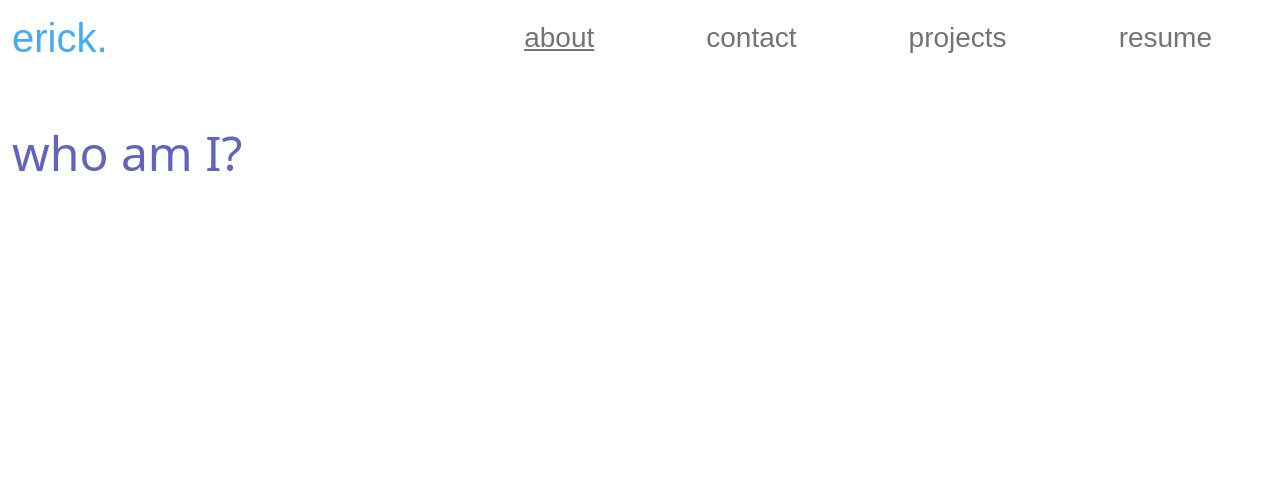
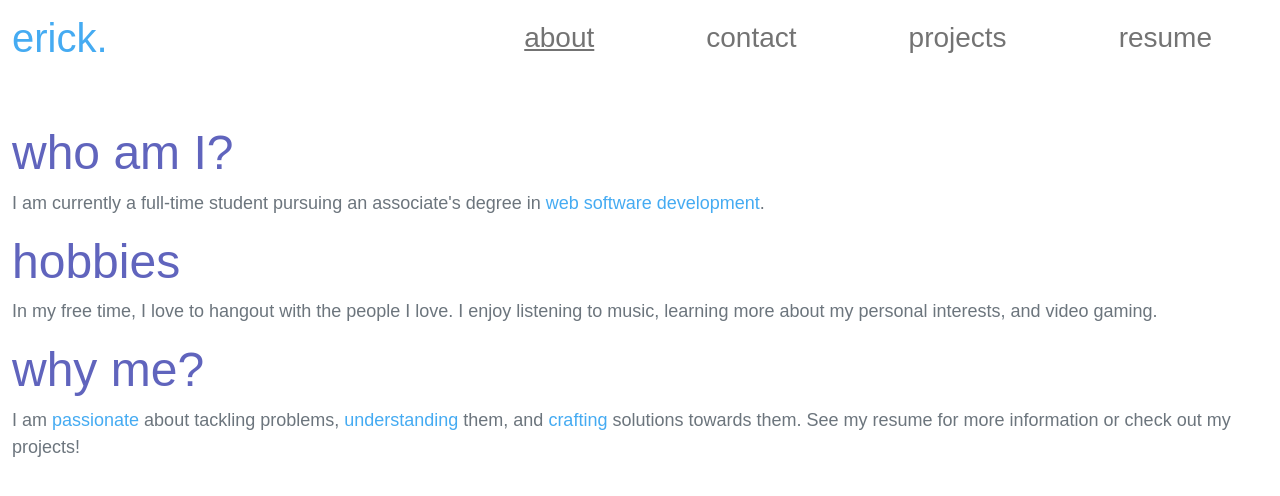
Before and after one commit to erickr19/portfolio, a plain HTML site: page portfolio/index.html in a window 1280 px wide. Drawn offline with nearby package versions, Linux system fonts and the light colour scheme; a web font is replaced by a local one.

Commit message:
Continuing work on content

```diff
--- a/portfolio/index.html
+++ b/portfolio/index.html
@@ -1,11 +1,13 @@
 <!DOCTYPE html>
 <html lang="en">
+
 <head>
     <meta charset="UTF-8">
     <meta http-equiv="X-UA-Compatible" content="IE=edge">
     <meta name="viewport" content="width=device-width, initial-scale=1.0">
     <!-- Import Bootstrap -->
-    <link href="https://cdn.jsdelivr.net/npm/bootstrap@5.1.3/dist/css/bootstrap.min.css" rel="stylesheet" integrity="sha384-1BmE4kWBq78iYhFldvKuhfTAU6auU8tT94WrHftjDbrCEXSU1oBoqyl2QvZ6jIW3" crossorigin="anonymous">
+    <link href="https://cdn.jsdelivr.net/npm/bootstrap@5.1.3/dist/css/bootstrap.min.css" rel="stylesheet"
+        integrity="sha384-1BmE4kWBq78iYhFldvKuhfTAU6auU8tT94WrHftjDbrCEXSU1oBoqyl2QvZ6jIW3" crossorigin="anonymous">
     <!-- Google Fonts -->
     <link rel="preconnect" href="https://fonts.googleapis.com">
     <link rel="preconnect" href="https://fonts.gstatic.com" crossorigin>
@@ -15,18 +17,21 @@
     <!-- Title -->
     <title>about me</title>
 </head>
-<body class="bg-aliceblue">
+
+<body class="bg-aliceblue font-palanquin">
     <nav class="navbar navbar-expand-lg navbar-light mb-5">
-        <div class="container-fluid font-palanquin">
+        <div class="container-fluid">
             <a href="#" class="mb-0 fs-1 text-coolblue text-decoration-none">erick.</a>
-            <button class="navbar-toggler" type="button" data-bs-toggle="collapse" data-bs-target="#navbarNav" aria-controls="navbarNav" aria-expanded="false" aria-label="Toggle navigation">
+            <button class="navbar-toggler" type="button" data-bs-toggle="collapse" data-bs-target="#navbarNav"
+                aria-controls="navbarNav" aria-expanded="false" aria-label="Toggle navigation">
                 <span class="navbar-toggler-icon"></span>
             </button>
             <div class="collapse navbar-collapse justify-content-end" id="navbarNav">
                 <ul class="navbar-nav">
                     <!-- about link -->
                     <li class="nav-item px-5">
-                        <a href="#" class="nav-link fs-3 flex-grow-1 text-decoration-underline" aria-current="page">about</a>
+                        <a href="#" class="nav-link fs-3 flex-grow-1 text-decoration-underline"
+                            aria-current="page">about</a>
                     </li>
                     <!-- contact link -->
                     <li class="nav-item px-5">
@@ -45,7 +50,30 @@
         </div>
     </nav>
     <div class="container-fluid">
-        <h1 class="text-purple fs-custom-48">who am I?</h1>
+        <div class="row flex-column">
+        <!-- who am I section -->
+            <div class="col">
+                <h1 class="text-purple fs-custom-header">who am I?</h1>
+                <p class="text-secondary mt-2 fs-custom-text">I am currently a full-time student pursuing an associate's
+                    degree in <span class="text-coolblue">web software development</span>.</p>
+            </div>
+        <!-- hobbies section -->
+            <div class="col">
+                <h1 class="text-purple fs-custom-header">hobbies</h1>
+                <p class="text-secondary mt-2 fs-custom-text">In my free time, I love to hangout with the people I love. I
+                    enjoy listening to music, learning more about my personal interests, and video gaming.</p>
+            </div>
+        <!-- why me section -->
+            <div class="col">
+                <h1 class="text-purple fs-custom-header">why me?</h1>
+                <p class="text-secondary mt-2 fs-custom-text">
+                    I am <span class="text-coolblue">passionate</span> about tackling problems, <span
+                        class="text-coolblue">understanding</span> them, and <span class="text-coolblue">crafting</span>
+                    solutions towards them. See my resume for more information or check out my projects!
+                </p>
+            </div>
+        </div>
     </div>
 </body>
+
 </html>
--- a/portfolio/stylesheets/overrides.css
+++ b/portfolio/stylesheets/overrides.css
@@ -6,8 +6,16 @@
 }
 
 /* font size */
-.fs-custom-48 {
+.fs-custom-header {
     font-size: 48px;
+}
+
+.fs-custom-header-2 {
+    font-size: 36px;
+}
+
+.fs-custom-text {
+    font-size: 18px;
 }
 /* colors */
 
```
